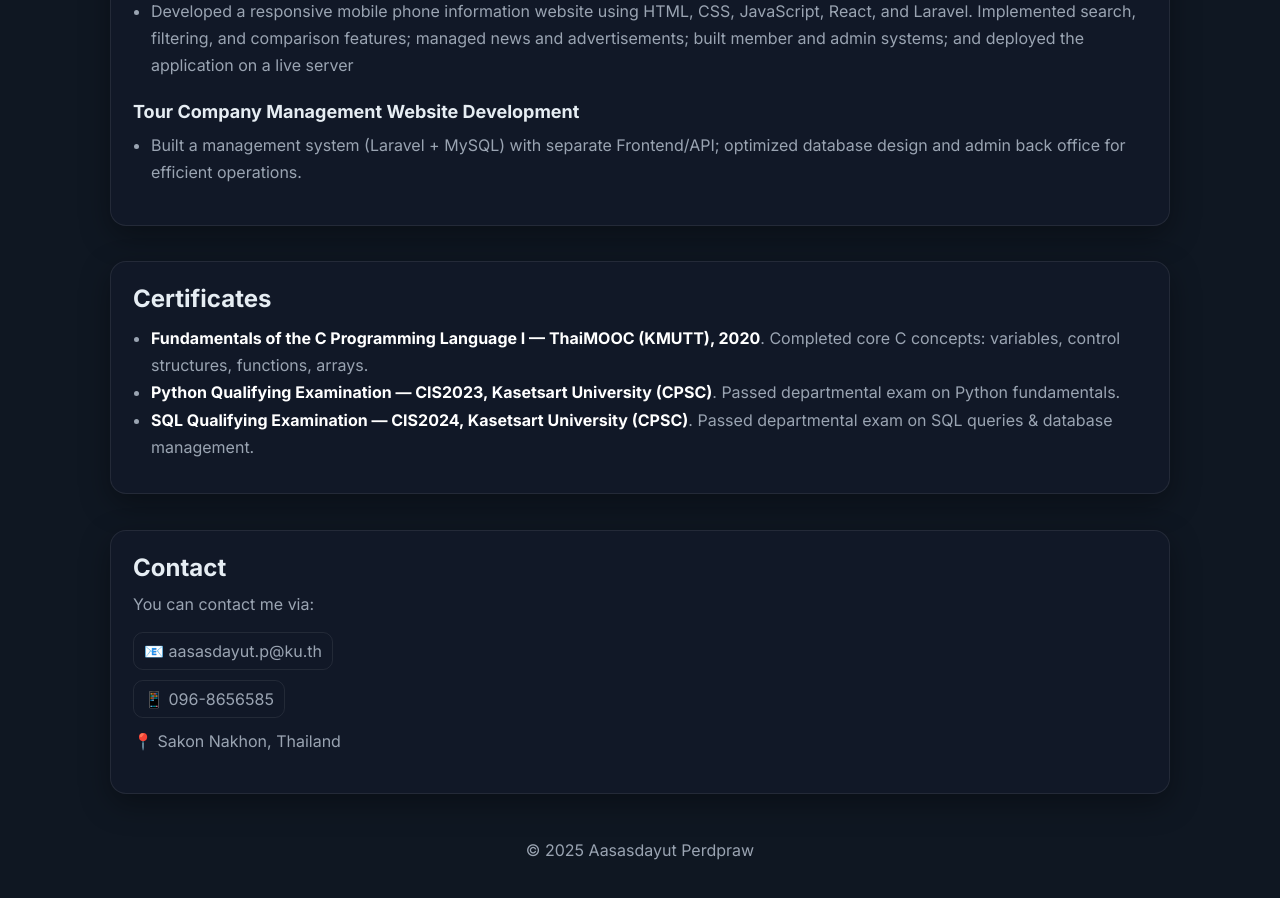
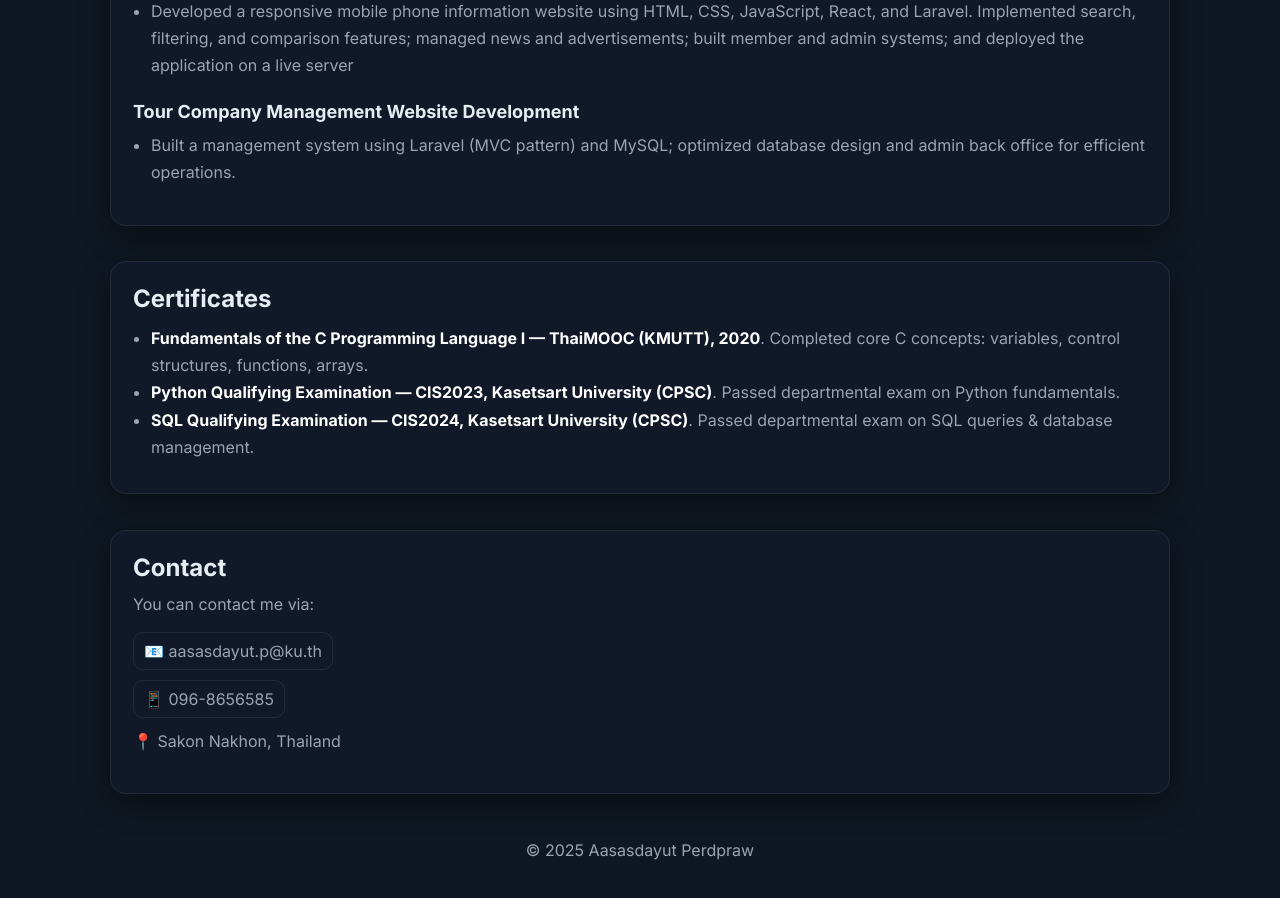
Before and after one commit to Rediisz/Rediisz.github.io, a plain HTML site: page index.html in a window 1280 px wide. Shown: the part 1720-2618 px from the top of the page. Drawn offline with Linux system fonts and the light colour scheme.

Commit message:
Update index.html

```diff
--- a/index.html
+++ b/index.html
@@ -328,7 +328,7 @@
       <div style="padding:6px 0">
         <h3>Tour Company Management Website Development</h3>
         <ul>
-          <li>Built a management system (Laravel + MySQL) with separate Frontend/API; optimized database design and admin back office for efficient operations.</li>
+          <li>Built a management system using Laravel (MVC pattern) and MySQL; optimized database design and admin back office for efficient operations.</li>
         </ul>
       </div>
     </div>
```
